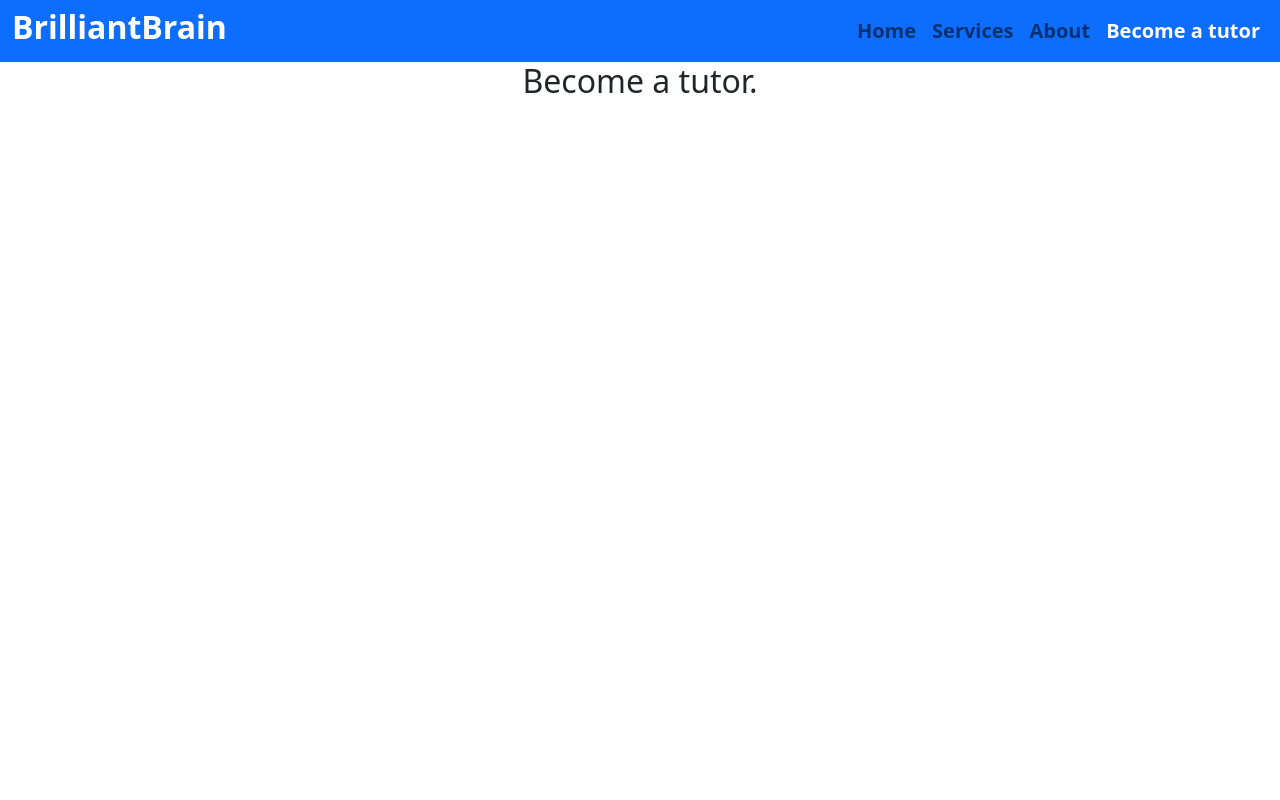
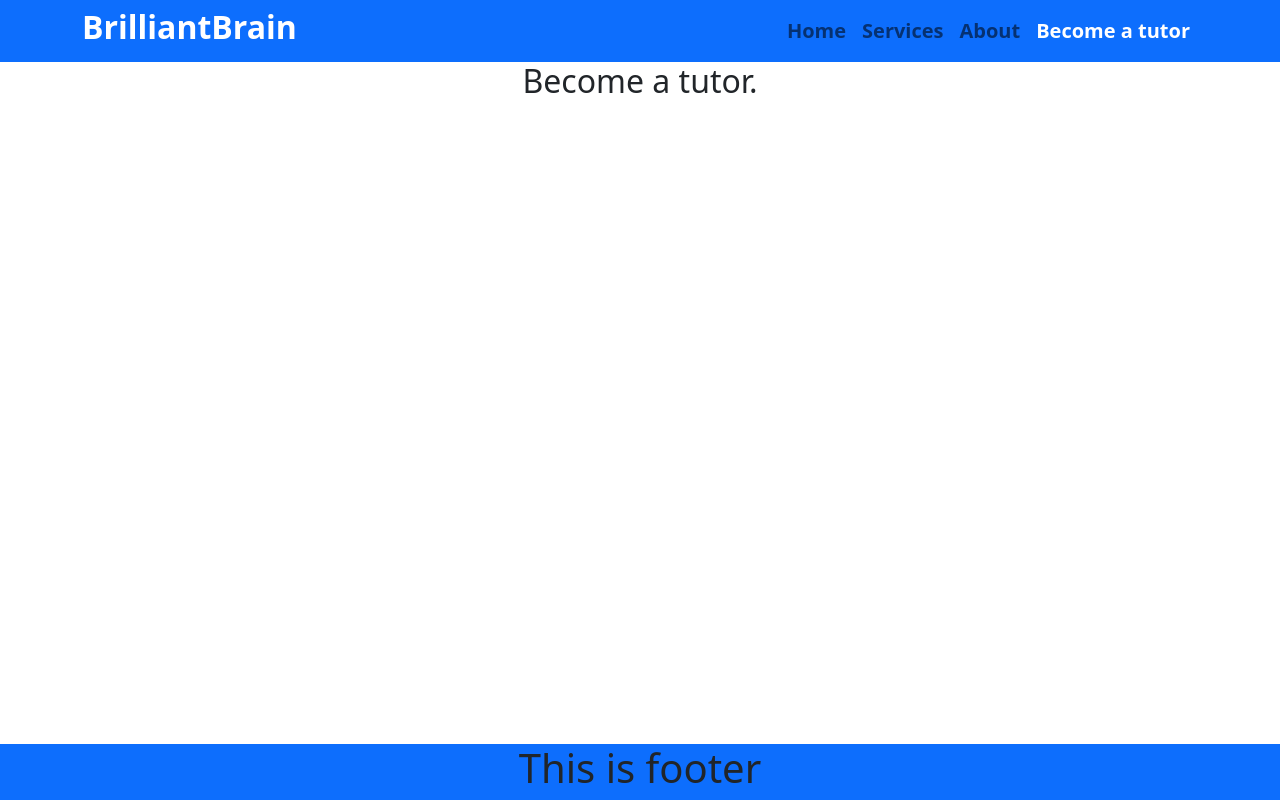
Before and after one commit to prantobiswas321/educational-site, a React (Create React App) app: page /tutor in a window 1280 px wide. Built offline with nearby package versions, Linux system fonts and the light colour scheme.

Commit message:
footer added

```diff
--- a/src/App.js
+++ b/src/App.js
@@ -8,6 +8,7 @@ import NotFound from './components/NotFound/NotFound';
 import Aids from './components/Aids/Aids';
 import { BrowserRouter as Router, Switch, Route } from 'react-router-dom';
 import Header from './components/Header/Header';
+import Footer from './components/Footer/Footer';
 
 function App() {
   return (
@@ -34,6 +35,7 @@ function App() {
             <NotFound></NotFound>
           </Route>
         </Switch>
+        <Footer></Footer>
       </Router>
     </div>
   );
--- a/src/components/Aid/Aid.js
+++ b/src/components/Aid/Aid.js
@@ -6,7 +6,7 @@ const Aid = (props) => {
     return (
         <div className="col">
             <div className="card">
-                <img src={img} className="card-img-top mx-auto mt-3 img-fluid" style={{ width: "450px", height: "550px" }} alt="..." />
+                <img src={img} className="card-img-top mx-auto mt-3" style={{ width: "450px", height: "550px" }} alt="" />
                 <div className="card-body">
                     <h5 className="card-title fw-bold">Name: {name}</h5>
                     <p className="card-text">{sub}</p>
--- a/src/components/Aids/Aids.js
+++ b/src/components/Aids/Aids.js
@@ -15,13 +15,13 @@ const Aids = () => {
             {
                 aids.length === 0
                     ?
-                    <div class="d-flex justify-content-center">
+                    <div className="d-flex justify-content-center">
                         <div class="spinner-border text-primary" role="status">
-                            <span class="visually-hidden">Loading...</span>
+                            <span className="visually-hidden">Loading...</span>
                         </div>
                     </div>
                     :
-                    <div className="row row-cols-1 row-cols-lg-3 g-4">
+                    <div className="row row-cols-1 row-cols-lg-3 g-3">
                         {
                             aids.map(aid => <Aid
                                 key={aid.id}
--- /dev/null
+++ b/src/components/Footer/Footer.js
@@ -0,0 +1,11 @@
+import React from 'react';
+
+const Footer = () => {
+    return (
+        <div className="bg-primary fixed-bottom">
+            <h1>This is footer</h1>
+        </div>
+    );
+};
+
+export default Footer;
--- a/src/components/Header/Header.js
+++ b/src/components/Header/Header.js
@@ -8,7 +8,7 @@ const Header = () => {
     }
     return (
         <nav className="navbar navbar-expand-lg navbar-light bg-primary">
-            <div className="container-fluid">
+            <div className="container">
                 <h2 className="fw-bold text-white">BrilliantBrain</h2>
                 <button className="navbar-toggler" type="button" data-bs-toggle="collapse" data-bs-target="#navbarNavAltMarkup" aria-controls="navbarNavAltMarkup" aria-expanded="false" aria-label="Toggle navigation">
                     <span className="navbar-toggler-icon"></span>
```
